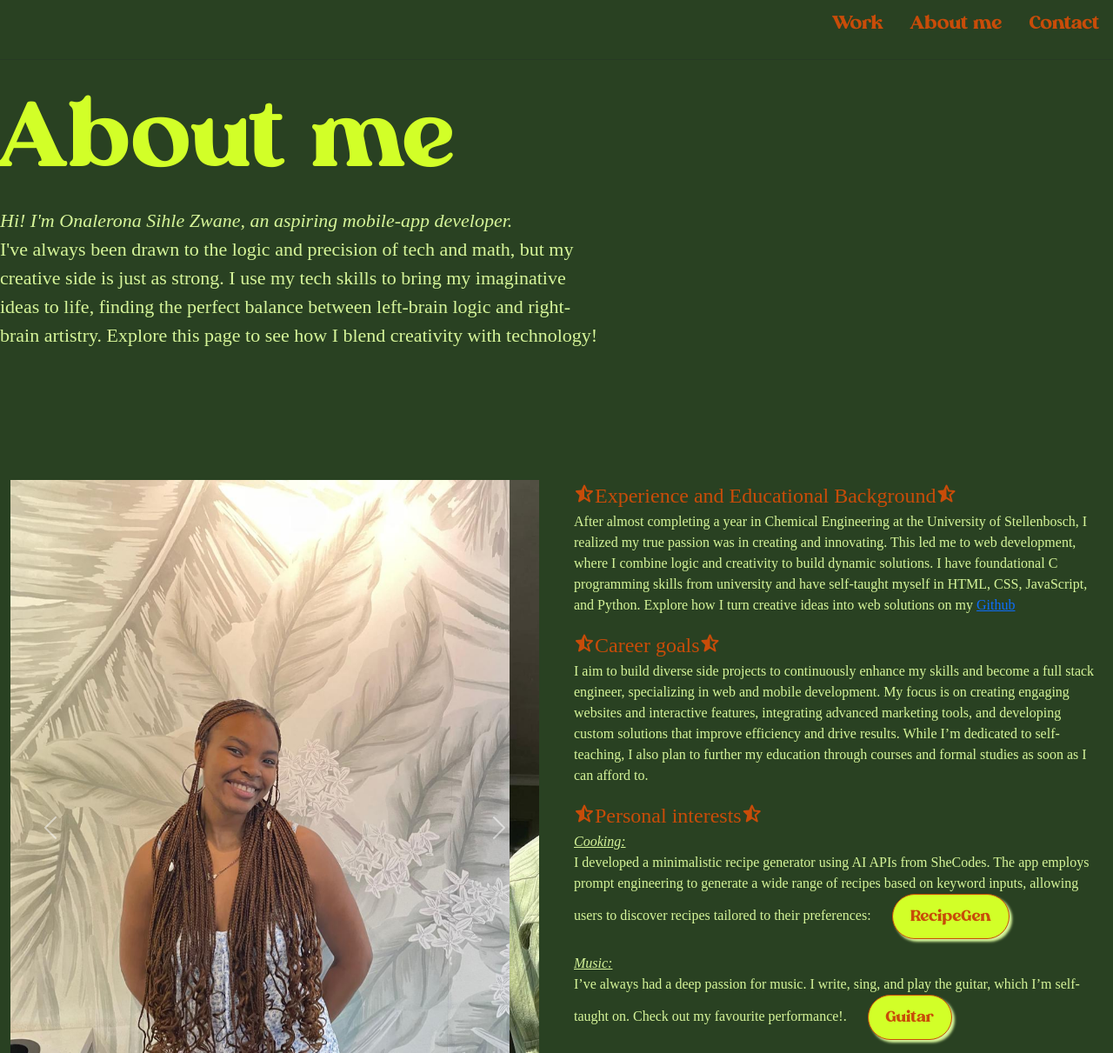
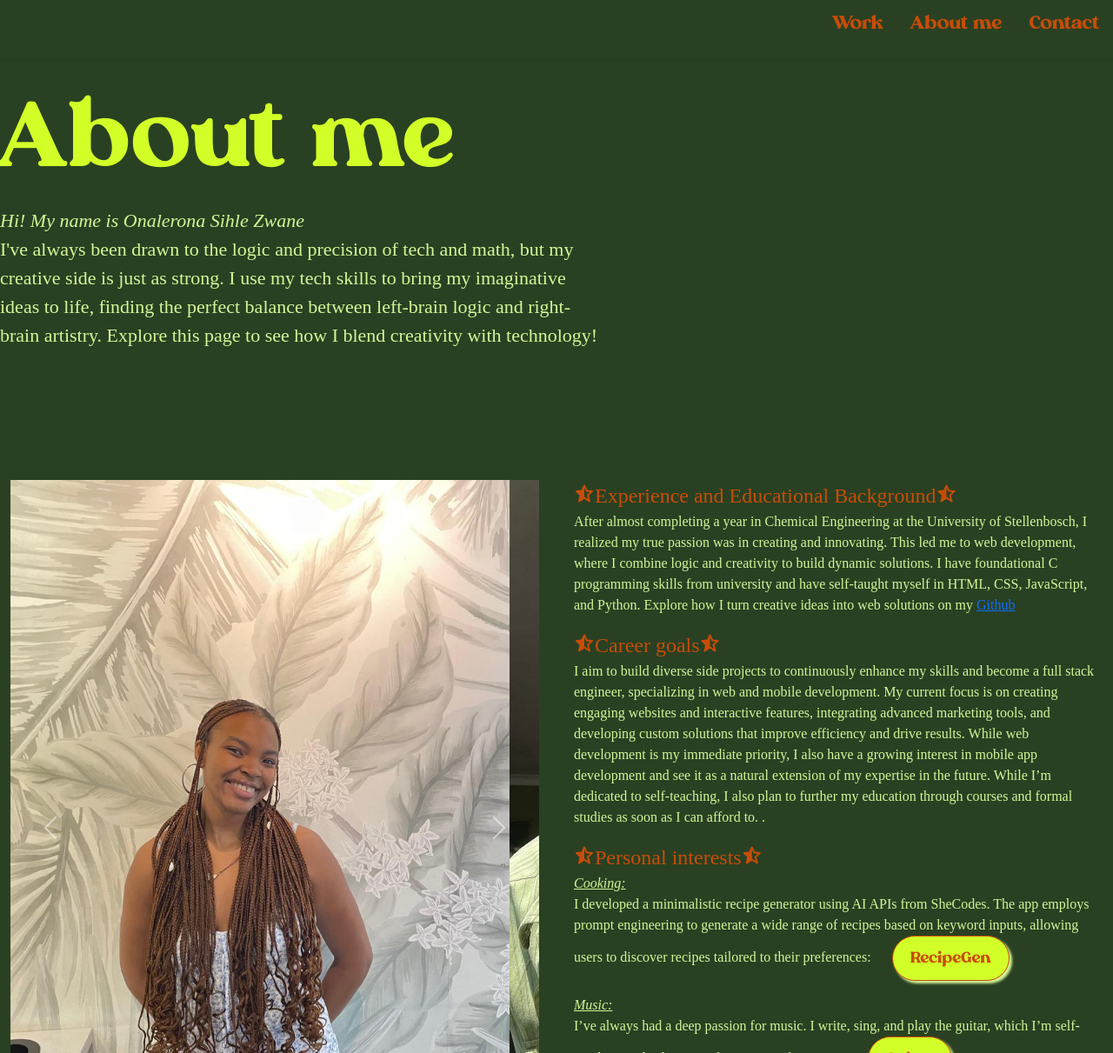
Before and after one commit to Ona0nline/Portfolio, a plain HTML site: page about.html in a window 1280 px wide. Shown: the top 1211 px of the page at 87% size. Drawn offline with nearby package versions, Linux system fonts and the light colour scheme.

Commit message:
Update about.html

```diff
--- a/about.html
+++ b/about.html
@@ -31,7 +31,7 @@
 
   <hr />
   <h1>About me</h1>
-  <p id="intro"><em>Hi! I'm Onalerona Sihle Zwane, an aspiring mobile-app developer.</em><br />I've always been drawn to
+  <p id="intro"><em>Hi! My name is Onalerona Sihle Zwane</em><br />I've always been drawn to
     the logic and precision of tech and math, but my creative side is
     just as strong. I use my tech skills to bring my imaginative ideas to life, finding the perfect
     balance between left-brain logic and right-brain artistry. Explore this page to see how I blend
@@ -77,11 +77,13 @@
 
     <p id="exp">
       <span><i class="bx bxs-star-half"></i>Career goals<i class="bx bxs-star-half"></i></span> <br>
-      I aim to build diverse side projects to continuously enhance my skills and become a full stack engineer,
-      specializing in web and mobile development. My focus is on creating engaging websites and interactive features,
-      integrating advanced marketing tools, and developing custom solutions that improve efficiency and drive results.
-      While I’m dedicated to self-teaching, I also plan to further my education through courses and formal studies as soon
-      as I can afford to.
+      I aim to build diverse side projects to continuously enhance my skills and become a full stack engineer, specializing in
+      web and mobile development. My current focus is on creating engaging websites and interactive features, integrating
+      advanced marketing tools, and developing custom solutions that improve efficiency and drive results. While web
+      development is my immediate priority, I also have a growing interest in mobile app development and see it as a natural
+      extension of my expertise in the future. While I’m dedicated to self-teaching, I also plan to further my education
+      through courses and formal studies as soon as I can afford to.
+.
     </p>
 
     <p id="exp">
```
